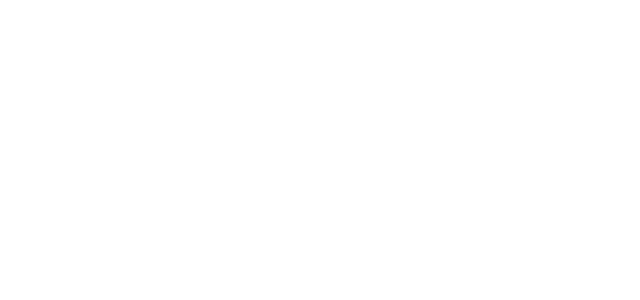
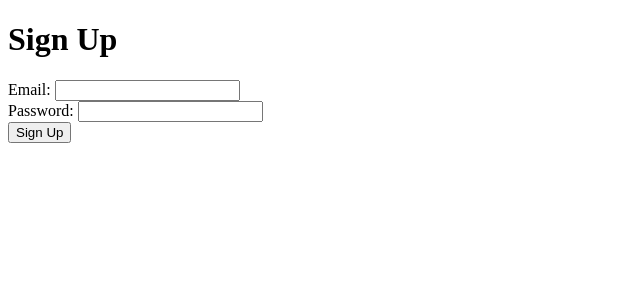
Before and after one commit to BoostPT/boostPT-ui, a React app in the folder client/: page /signup in a window 1280 px wide. Shown: the top 300 px of the page, without its empty margins (0-640 px from the left). Built offline with nearby package versions, Linux system fonts and the light colour scheme; the HTML template or start-up script is replaced by a standard one.

Commit message:
Created barebones sign up component and route sign up button to sign up page

```diff
--- a/client/src/App.jsx
+++ b/client/src/App.jsx
@@ -3,6 +3,7 @@
 import { Switch, Route, withRouter } from 'react-router-dom';
 
 import LandingPage from './components/landingPage/index.jsx';
+import Signup from './components/signUp.jsx';
 import MuiThemeProvider from 'material-ui/styles/MuiThemeProvider';
 
 class App extends Component {
@@ -14,7 +15,7 @@
           <main>
             <Switch>
               <Route exact path='/' component={LandingPage} />
-
+              <Route exact path='/signup' component={Signup} />
             </Switch>
           </main>
         </div>
--- a/client/src/components/landingPage/index.jsx
+++ b/client/src/components/landingPage/index.jsx
@@ -1,4 +1,5 @@
 import React, { Component } from 'react';
+import {Link} from 'react-router-dom';
 import {Toolbar, ToolbarGroup, ToolbarSeparator, ToolbarTitle} from 'material-ui/Toolbar';
 import RaisedButton from 'material-ui/RaisedButton';
 import * as colors from 'material-ui/styles/colors';
@@ -12,6 +13,7 @@
     const toolbarTitleStyle = {
       color: colors.yellow500
     }
+
     return (
       //this toolbar may need to
       <Toolbar style={toolbarStyle} className="landingPageToolBar">
@@ -21,7 +23,7 @@
 
         <ToolbarGroup>
           <RaisedButton label="Login" />
-          <RaisedButton label="Signup" />
+          <Link to="/signup"><RaisedButton label="Signup" /></Link>
         </ToolbarGroup>
       </Toolbar>
     )
--- a/client/src/components/signUp.jsx
+++ b/client/src/components/signUp.jsx
@@ -0,0 +1,20 @@
+import React, {Component} from 'react';
+
+class Signup extends Component {
+  constructor(props) {
+    super(props);
+  }
+
+  render() {
+    return (
+      <div>
+        <h1>Sign Up</h1>
+        Email: <input></input><br/>
+        Password: <input type="password"></input><br/>
+        <button>Sign Up</button>
+      </div>
+    );
+  }
+}
+
+export default Signup;
--- a/package.json
+++ b/package.json
@@ -8,7 +8,7 @@
     "setup:client": "cd client && npm install",
     "start:server": "cd server && npm run start",
     "buildEnv": "node bin/buildEnv.js",
-    "build": "cd client && npm run dev"
+    "build": "cd client && npm run build"
   },
   "dependencies": {
     "dotenv": "^5.0.1",
```
